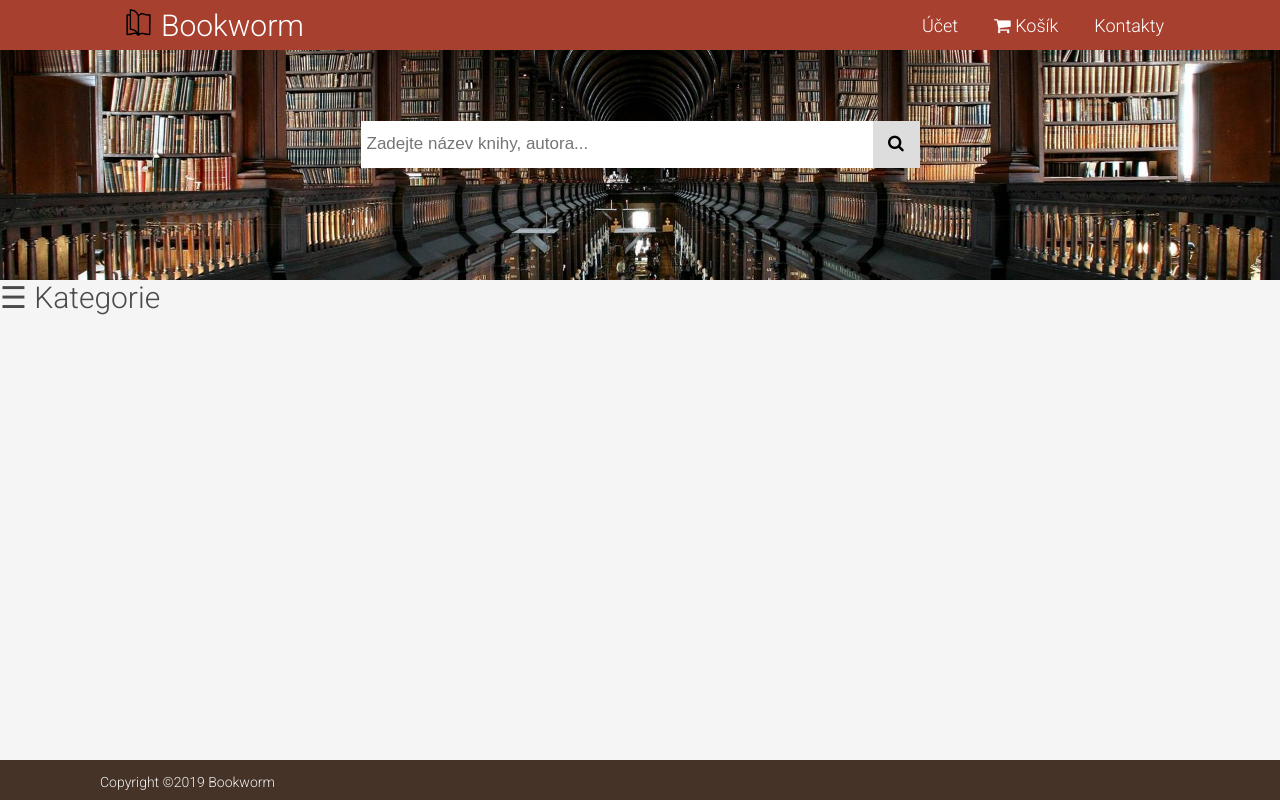
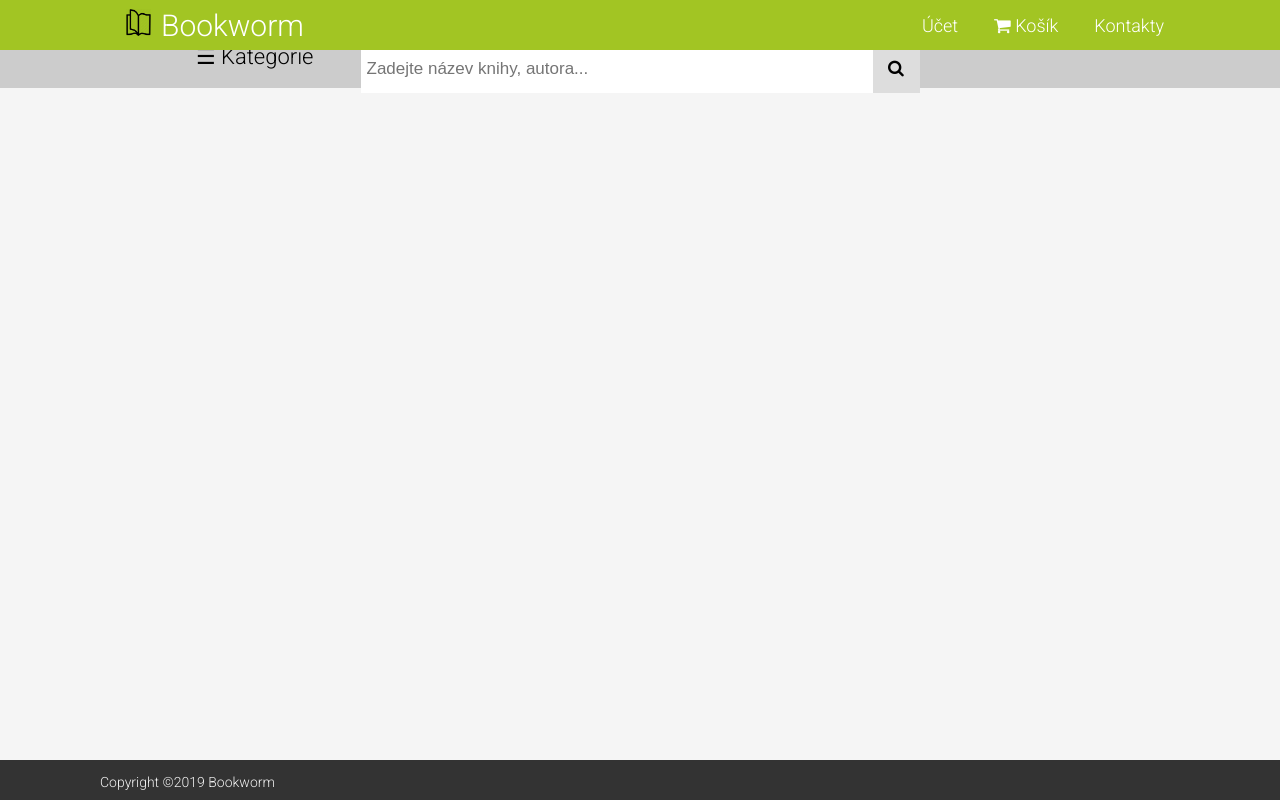
Before and after one commit to KubikJan7/IWWW, a PHP site: page /index.php?page=hamburger-menu-icon in a window 1280 px wide. Run offline with PHP 8.4, Linux system fonts and the light colour scheme.

Commit message:
look altered, dop-down-menu added

```diff
--- a/term-work/code/term_work/css/layout.css
+++ b/term-work/code/term_work/css/layout.css
@@ -18,7 +18,7 @@ header {
     display: flex;
     align-items: center;
     justify-content: space-between;
-    background-color: #A7402F;
+    background-color: #A2C523;
     height: 50px;
 }
 
@@ -30,20 +30,20 @@ header nav a {
     text-decoration: unset;
     font-size: 18px;
     position: relative;
-    right:100px;
+    right: 100px;
 }
 
 header nav a:hover {
-    background-color: #B7A28D;
-    color:black;
+    color: #111;
 }
-#header-web-title a{
+
+#header-web-title a {
     color: white;
     font-size: 30px;
     text-decoration: unset;
     padding: 6px 16px;
-    position:relative;
-    left:100px;
+    position: relative;
+    left: 100px;
 }
 
 #header-logo {
@@ -57,27 +57,29 @@ header nav a:hover {
     height: 35px;
     padding: 6px;
     border: none;
-    margin-top: 8px;
+    margin-top: 50px;
     font-size: 17px;
-    float:left;
+    float: left;
 }
+
 #search-container button {
     float: right;
     padding: 6px 10px;
-    margin-top: 8px;
+    margin-top: 50px;
     background: #ddd;
     font-size: 17px;
     border: none;
     width: 47px;
-    height:47px;
+    height: 47px;
 }
+
 #search-container button:hover {
-    background: #B7A28D;
+    background: #A2C523;
 }
 
 #hero {
-    height: 35%;
-    background: url("./../images/main_screen.jpg") no-repeat center;
+    height: 11%;
+    background:#cccccc;
     background-size: cover;
     position: relative;
     text-align: center;
@@ -87,41 +89,61 @@ header nav a:hover {
     color: white;
 
 }
-#categories-menu {
-    height: 100%;
-    width: 0;
+
+#category-menu {
+    height: 0;
+    width: 149px;
     position: fixed;
-    z-index: 1;
-    top: 0;
-    left: 0;
-    background-color: #111;
-    overflow-x: hidden;
+    top: 111px;
+    left: 180px;
+    background-color: #333333;
+    overflow: hidden;
     transition: 0.5s;
-    padding-top: 60px;
 }
-#categories-menu a{
+
+#category-menu a {
     padding: 8px 8px 8px 32px;
     text-decoration: none;
-    font-size: 25px;
+    font-size: 22px;
     color: #818181;
     display: block;
     transition: 0.3s;
 }
-#categories-menu a:hover{
-    color: #B7A28D;
+
+#category-menu a:hover {
+    color: #A2C523;
 }
 
-#categories-menu .closebtn{
+#category-menu .closebtn {
     position: absolute;
     top: 0;
     right: 25px;
     font-size: 36px;
     margin-left: 50px;
 }
+#hero span:hover{
+    color: #A2C523;
+    background:#666666;
+}
+#hero span {
+    display: inline-block;
+    padding: 16px 16px;
+}
+#category-btn {
+    font-size: 22px;
+    cursor: pointer;
+    position: absolute;
+    left: 180px;
+    color: black;
+    margin-top:25px;
+}
+
 .full-width-wrapper, main {
-    width: 960px;
+    width: 1400px;
     margin: 0 auto;
     align-items: center;
+    position:absolute;
+    right:150px;
 }
 
 .flex-wrap {
@@ -159,7 +181,7 @@ header nav a:hover {
     text-align: center;
     text-decoration: none;
     display: inline-block;
-    font-size: 16px;
+    font-size: 14px;
     transition: 1s;
     border: 1px solid rgb(60, 64, 60);
 }
@@ -173,14 +195,15 @@ footer {
     position: fixed;
     left: 0;
     bottom: 0;
-    height:30px;
-    background-color: #453328;
+    height: 30px;
+    background-color: #333333;
     color: #f2f2f2;
     font-size: 14px;
-    padding-left:100px;
-    padding-bottom:10px;
+    padding-left: 100px;
+    padding-bottom: 10px;
     width: 100%;
 }
+
 .button {
     text-align: center;
     display: block;
@@ -192,6 +215,7 @@ footer {
     transition: 1s;
     margin: 10px;
 }
+
 .action-button {
     width: 20px;
     text-align: center;
@@ -203,6 +227,7 @@ footer {
     transition: 1s;
     margin: 5px;
 }
+
 .action-button:hover, .button:hover {
     background-color: white;
     color: black;
--- a/term-work/code/term_work/index.php
+++ b/term-work/code/term_work/index.php
@@ -33,25 +33,33 @@ include "./config.php"; //load configurations
             <button type="submit"><i class="fa fa-search"></i></button>
         </form>
     </div>
-
-
+    <span id="category-btn" onclick="openNav()">&#9776; Kategorie</span>
 </section>
-<div id="categories-menu">
-    <a href="javascript:void(0)" class="closebtn" onclick="closeNav()">&times;</a>
-    <a href="<?= BASE_URL ?>">Romány</a>
+<div id="category-menu">
+    <a href="<?= BASE_URL ?>">Fantasy</a>
     <a href="<?= BASE_URL ?>">Scifi </a>
-    <a href="<?= BASE_URL ?>">Naučné</a>
+    <a href="<?= BASE_URL ?>">Horror</a>
+    <a href="<?= BASE_URL ?>">Biografie</a>
     <a href="<?= BASE_URL ?>">Odborné</a>
 </div>
-<span style="font-size:30px;cursor:pointer" onclick="openNav()">&#9776; Kategorie</span>
 
 <script>
+    var x = 0;
+
     function openNav() {
-        document.getElementById("categories-menu").style.width = "250px";
+        document.getElementById("category-menu").style.height = "90%";
+        document.getElementById("category-menu").style.paddingTop = "30px";
+        if (x === 1) {
+            closeNav();
+        } else {
+            x = 1;
+        }
     }
 
     function closeNav() {
-        document.getElementById("categories-menu").style.width = "0";
+        document.getElementById("category-menu").style.height = "0";
+        document.getElementById("category-menu").style.paddingTop = "0";
+        x = 0;
     }
 </script>
 
```
Also changed, not shown: term-work/code/term_work/page/default.php (+5 -3 lines), term-work/code/term_work/images/hamburger-menu-icon.png (deleted), term-work/code/term_work/images/main_screen.jpg (deleted).
